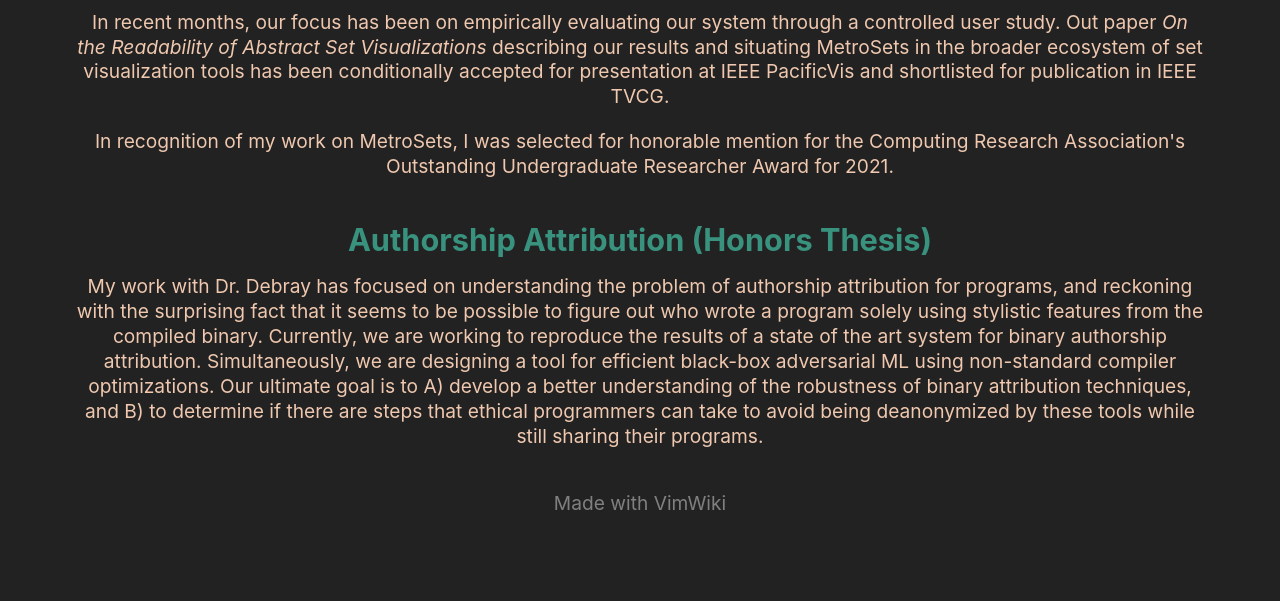
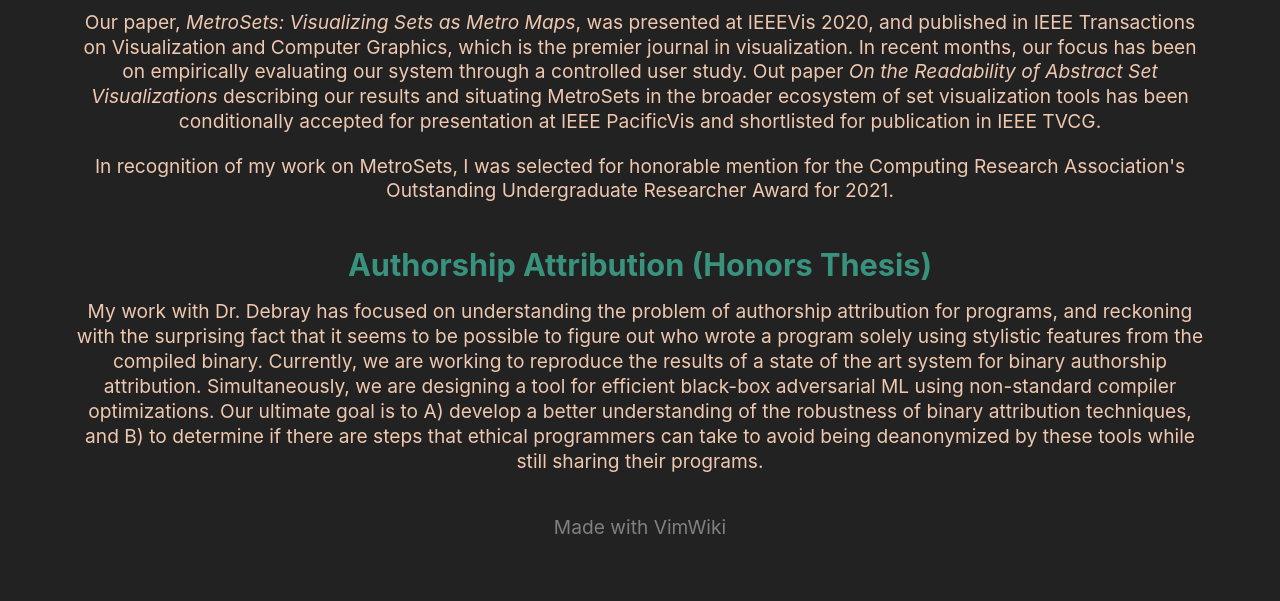
Before and after one commit to ben-jacobsen/ben-jacobsen.github.io, a plain HTML site: page Research.html in a window 1280 px wide. Shown: the part 1274-1875 px from the top of the page. Before the commit the page ends 1850 px from the top, so only its background shows below. Drawn offline with Linux system fonts and the light colour scheme.

Commit message:
explicitly mention journal for metrosets paper

```diff
--- a/Research.html
+++ b/Research.html
@@ -42,7 +42,7 @@ MetroSets is an online platform for set visualization which I helped to create a
 </p>
 
 <p>
-In recent months, our focus has been on empirically evaluating our system through a controlled user study. Out paper <em>On the Readability of Abstract Set Visualizations</em> describing our results and situating MetroSets in the broader ecosystem of set visualization tools has been conditionally accepted for presentation at IEEE PacificVis and shortlisted for publication in IEEE TVCG.
+Our paper, <em>MetroSets: Visualizing Sets as Metro Maps</em>, was presented at IEEEVis 2020, and published in IEEE Transactions on Visualization and Computer Graphics, which is the premier journal in visualization. In recent months, our focus has been on empirically evaluating our system through a controlled user study. Out paper <em>On the Readability of Abstract Set Visualizations</em> describing our results and situating MetroSets in the broader ecosystem of set visualization tools has been conditionally accepted for presentation at IEEE PacificVis and shortlisted for publication in IEEE TVCG.
 </p>
 
 <p>
```
